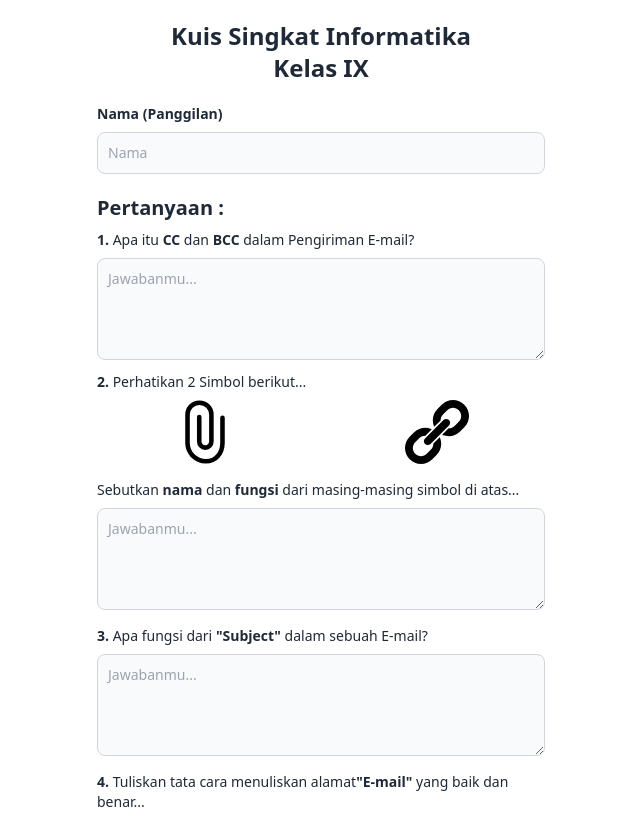
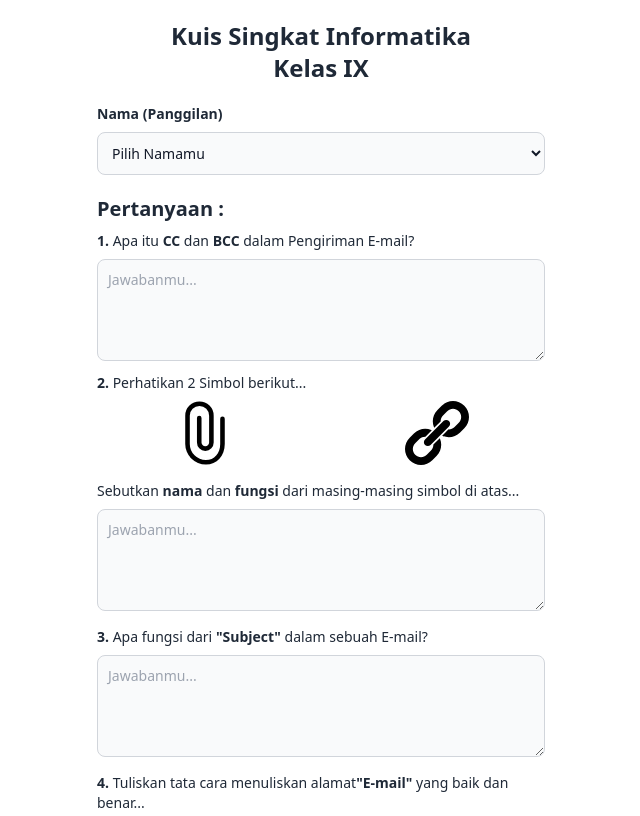
Before and after one commit to wanglaga/kuiskelas9, a website: page kuis/kuis1.html in a window 1280 px wide. Shown: the top 816 px of the page, without its empty margins (319-959 px from the left). Drawn offline with Linux system fonts and the light colour scheme.

Commit message:
Add Option Value Name

```diff
--- a/kuis/kuis1.html
+++ b/kuis/kuis1.html
@@ -15,9 +15,32 @@
         <form name="Kuis Email Kelas 9" class="max-w-md mx-auto">
             <div class="mb-5">
                 <label for="base-input" class="block mb-2 text-sm text-gray-800 font-bold">Nama (Panggilan)</label>
-                <input type="text" name="nama" id="base-input"
-                    class="bg-gray-50 border border-gray-300 text-gray-900 text-sm rounded-lg focus:ring-blue-500 focus:border-blue-500 block w-full p-2.5"
-                    placeholder="Nama" required>
+                <select id="countries" name="nama" class="bg-gray-50 border border-gray-300 text-gray-900 text-sm rounded-lg focus:ring-blue-500 focus:border-blue-500 block w-full p-2.5">
+                  <option selected>Pilih Namamu</option>
+                  <option value="AHMAD SAYID AFANDI">AHMAD SAYID AFANDI</option>
+                  <option value="ANDIKA ROMADHONA">ANDIKA ROMADHONA</option>
+                  <option value="ANGGUN ANGGARAINI">ANGGUN ANGGARAINI</option>
+                  <option value="ARDILA OKTAVIA NINGSIH">ARDILA OKTAVIA NINGSIH</option>
+                  <option value="AYU NUR RIZKIYA">AYU NUR RIZKIYA</option>
+                  <option value="CHATERINE NOFITA C. ">CHATERINE NOFITA C. </option>
+                  <option value="DANI SAPUTRA">DANI SAPUTRA</option>
+                  <option value="DEVI INDRIANINGSIH">DEVI INDRIANINGSIH</option>
+                  <option value="ERIK RENO PRASTYO">ERIK RENO PRASTYO</option>
+                  <option value="FADLI RISKI AHMAD F.">FADLI RISKI AHMAD F.</option>
+                  <option value="FEBRIAN RAMADANI ">FEBRIAN RAMADANI </option>
+                  <option value="IFAN ADI FIRMANSYAH">IFAN ADI FIRMANSYAH</option>
+                  <option value="KHASAN BAHRUL MUTAKIN">KHASAN BAHRUL MUTAKIN</option>
+                  <option value="KHUSEN BAHRUL ULUM">KHUSEN BAHRUL ULUM</option>
+                  <option value="MELODIA JESSIKA D. ">MELODIA JESSIKA D. </option>
+                  <option value="MOCH ADITIYA MUCHLISIN">MOCH ADITIYA MUCHLISIN</option>
+                  <option value="NABILA ISLAMIAH">NABILA ISLAMIAH</option>
+                  <option value="RANGGA ARDIANSYAH">RANGGA ARDIANSYAH</option>
+                  <option value="TRY DENDY GILANG K.">TRY DENDY GILANG K.</option>
+                  <option value="VINA ALISYA TAMARA">VINA ALISYA TAMARA</option>
+                  <option value="ZULVIA ARIMBI">ZULVIA ARIMBI</option>
+                  <option value="RINO ALENTA GEOFAREL">RINO ALENTA GEOFAREL</option>
+
+                </select>
             </div>
             <!-- Soal 1 -->
             <h2 class="text-xl mb-2 font-semibold text-gray-800">Pertanyaan :</h2>
```
Also changed, not shown: dist/output.css.
